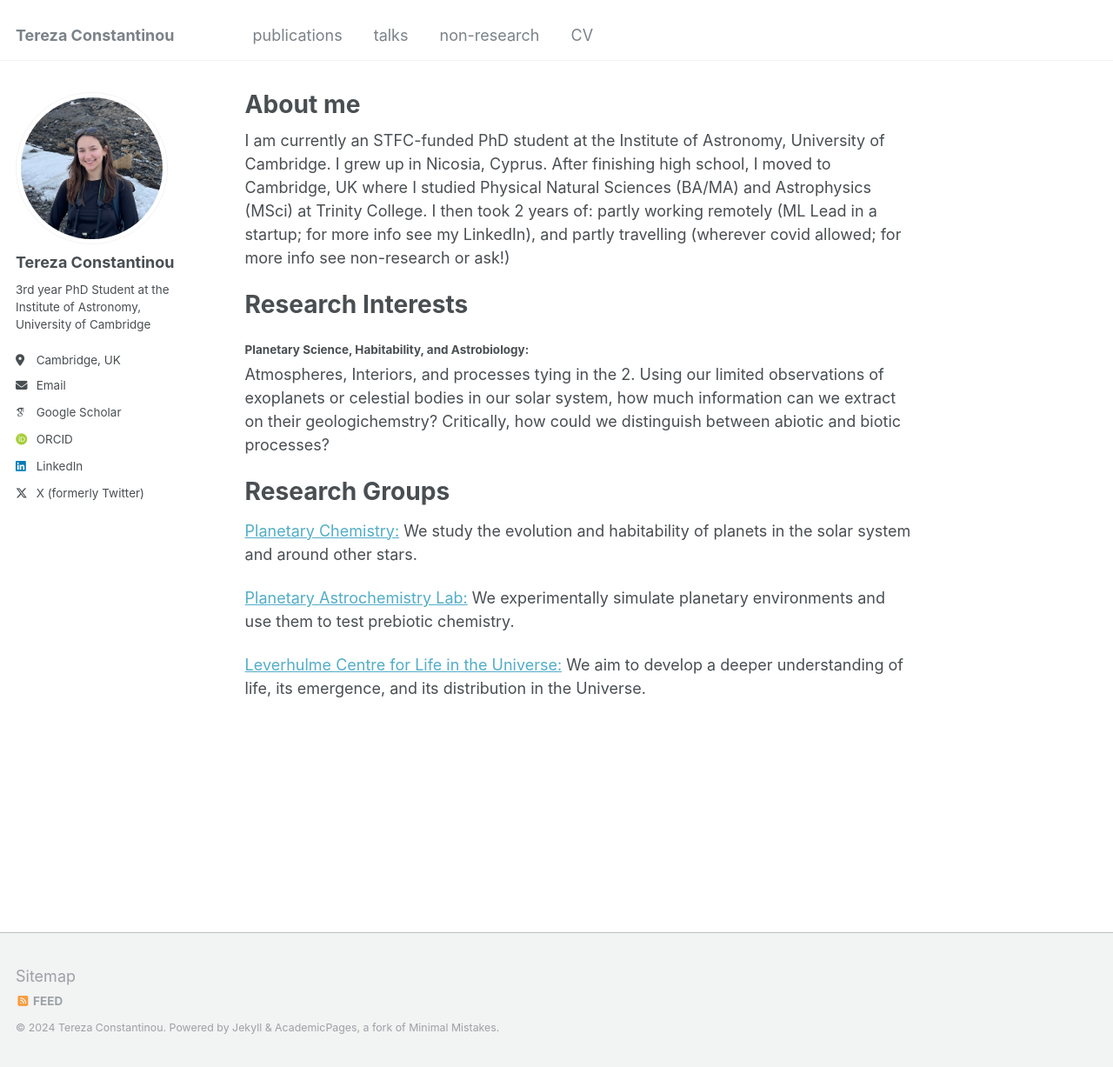
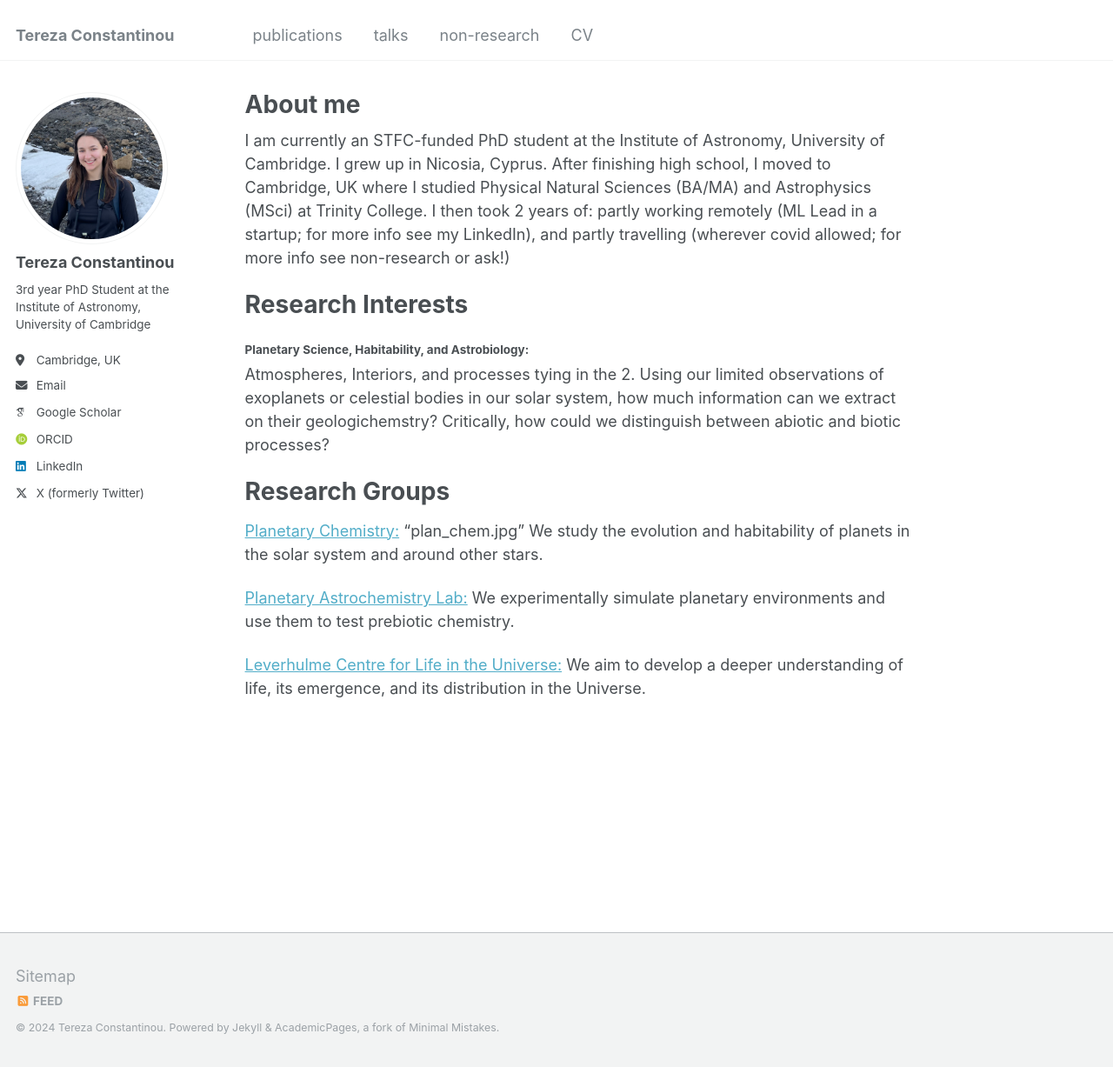
Before and after one commit to terezaconst/terezaconst.github.io, a Jekyll site: the page built from _pages/about.md, in a window 1280 px wide and 1227 px high. Shown: the whole window at 87% size. Built offline with Jekyll 4.4.1, drawn with Linux system fonts in a browser that asks for light colours; some web fonts are replaced.

Commit message:
Update about.md

```diff
--- a/_pages/about.md
+++ b/_pages/about.md
@@ -20,6 +20,7 @@
 Research Groups
 ======
 [Planetary Chemistry:](https://www.shorttle.com/)
+"plan_chem.jpg"
 We study the evolution and habitability of planets in the solar system and around other stars.
 
 [Planetary Astrochemistry Lab:](https://people.phy.cam.ac.uk/pbr27/index.html)
```
